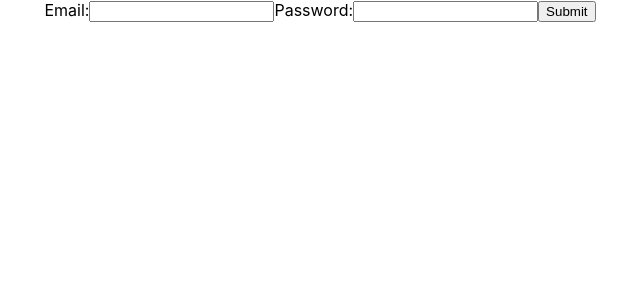
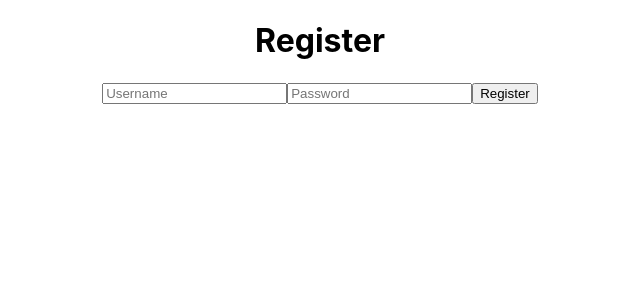
Before and after one commit to Build-Week-Chef-Portfolio-5/frontend, a React (Create React App) app in the folder chef-portfolio/: page /register in a window 1280 px wide. Shown: the top 300 px of the page, without its empty margins (320-960 px from the left). Built offline with nearby package versions, Linux system fonts and the light colour scheme.

Commit message:
build login and register form, start on chefportfolio component

```diff
--- a/chef-portfolio/src/App.js
+++ b/chef-portfolio/src/App.js
@@ -1,45 +1,59 @@
 import React, { useState } from "react";
+import { BrowserRouter as Router, Route } from "react-router-dom";
 import "./App.css";
 
+//components
+import PrivateRoute from "./components/PrivateRoute";
+import Login from "./components/Login";
+import Register from "./components/Register";
+import ChefPortfolio from "./components/ChefPortfolio";
+
 function App() {
-  const [user, setUser] = useState({ email: "", password: ""});
+  // const [user, setUser] = useState({ email: "", password: ""});
 
-  const handleChange = event => {
-    setUser({ ...user, [event.target.name]: event.target.value });
-  };
+  // const handleChange = event => {
+  //   setUser({ ...user, [event.target.name]: event.target.value });
+  // };
 
-  const handleSubmit = event => {
-    event.preventDefault();
-    console.log(user.email);
-    console.log(user.password);
-  }
+  // const handleSubmit = event => {
+  //   event.preventDefault();
+  //   console.log(user.email);
+  //   console.log(user.password);
+  // }
 
   return (
-    <div className="App">
-      <form onSubmit={event => handleSubmit(event)}>
-        <label>
-          Email:
-          <input
-            type="text"
-            name="email"
-            value={user.email}
-            onChange={event => handleChange(event)}
-          />
-        </label>
+    <Router>
+      <div className="App">
+        <Route exact path="/" component={Login} />
+        <Route path="/register" component={Register} />
+        <PrivateRoute path="/chef-portfolio" component={ChefPortfolio} />
+      </div>
+    </Router>
+    // <div className="App">
+    //   <form onSubmit={event => handleSubmit(event)}>
+    //     <label>
+    //       Email:
+    //       <input
+    //         type="text"
+    //         name="email"
+    //         value={user.email}
+    //         onChange={event => handleChange(event)}
+    //       />
+    //     </label>
 
-        <label>
-          Password:
-          <input
-            type="text"
-            name="password"
-            value={user.password}
-            onChange={event => handleChange(event)}
-          />
-        </label>
+    //     <label>
+    //       Password:
+    //       <input
+    //         type="text"
+    //         name="password"
+    //         value={user.password}
+    //         onChange={event => handleChange(event)}
+    //       />
+    //     </label>
 
-        <button>Submit</button>
-      </form>
-    </div>
+    //     <button>Submit</button>
+    //   </form>
+    // </div>
   );
 }
 
--- /dev/null
+++ b/chef-portfolio/src/components/ChefPortfolio.js
@@ -0,0 +1,25 @@
+import React, { useState, useEffect } from "react";
+import { axiosWithAuth } from "../utils/axiosWithAuth";
+
+const ChefPortfolio = () => {
+    const [posts, setPosts] = useState([]);
+
+    useEffect(() => {
+        axiosWithAuth()
+        .get("/:id/posts")
+        .then(res => {
+            setPosts(res.data);
+            console.log(posts)
+        })
+        .catch(err => console.log("sorry, an error has occurred while fetching chef portfolio page", err))
+    }, []);
+
+    return (
+        <>
+        <h1>Welcome to your Chef Portfolio</h1>
+        {/* will be putting the components w/forms for the recipes CRUD and mapping through */}
+        </>
+    );
+};
+
+export default ChefPortfolio;
--- a/chef-portfolio/src/components/Login.js
+++ b/chef-portfolio/src/components/Login.js
@@ -1,9 +1,60 @@
-import React, {useState} from "react";
-import "./Login.css";
+import React, { useState } from "react";
+import { axiosWithAuth } from "../utils/axiosWithAuth";
+// import "./Login.css";
 
-const Login = (props) = > {
-    const [inputValue, setInputValue] = useState("");
-}
+const initialState = {
+  username: "",
+  password: "",
+  isFetching: false
+};
 
+const Login = props => {
+  const [inputValues, setInputValues] = useState(initialState);
+
+  const handleChange = e => {
+    setInputValues({ ...inputValues, [e.target.name]: e.target.value });
+  };
+
+  const handleSubmit = e => {
+    e.preventDefault();
+    setInputValues({ ...inputValues, isFetching: true });
+    axiosWithAuth()
+      .post("/login")
+      .then(res => {
+        localStorage.getItem("token", res.data.payload);
+        props.history.push("/chef-portfolio"); // this is the name of the page that it will "push" to after a user logs in with correct credentials
+      })
+      .catch(err =>
+        console.log("sorry, an error has occured with logging you in", err)
+      );
+  };
+
+  return (
+    <>
+      <h1>Login</h1>
+      <div>
+        <form onSubmit={handleSubmit}>
+          <input
+            type="text"
+            name="username"
+            placeholder="Username"
+            value={inputValues.username}
+            onChange={handleChange}
+          />
+          <input
+            type="text"
+            name="password"
+            placeholder="Password"
+            value={inputValues.password}
+            onChange={handleChange}
+          />
+          <button>Login</button>
+          {inputValues.isFetching && "...Logging You In"}{" "}
+          {/* optional loading state */}
+        </form>
+      </div>
+    </>
+  );
+};
 
 export default Login;
--- a/chef-portfolio/src/components/Register.js
+++ b/chef-portfolio/src/components/Register.js
@@ -0,0 +1,63 @@
+import React, { useState } from "react";
+import { axiosWithAuth } from "../utils/axiosWithAuth";
+
+const initialState = {
+  username: "",
+  password: "",
+  name: "",
+  location: "",
+  contact_info: "",
+  isFetching: false
+};
+
+const Register = props => {
+  const [data, setData] = useState(initialState);
+
+  const handleChange = e => {
+    setData({ ...data, [e.target.name]: e.target.value });
+  };
+
+  const handleSubmit = e => {
+    e.preventDefault();
+    setData({ ...data, isFetching: true });
+    axiosWithAuth()
+      .post("/register")
+      .then(res => {
+        localStorage.getItem("token", res.data.payload);
+        props.history.push("/chef-portfolio");
+      })
+      .catch(err =>
+        console.log("sorry, an error has occured while registering your information", err)
+      );
+  };
+
+  return (
+    <>
+      <h1>Register</h1>
+      <div>
+        <form onSubmit={handleSubmit}>
+          <input
+            type="text"
+            name="username"
+            placeholder="Username"
+            value={data.username}
+            onChange={handleChange}
+          />
+          <input
+            type="text"
+            name="password"
+            placeholder="Password"
+            value={data.password}
+            onChange={handleChange}
+          />
+          {/* make an three inputs in this form for name, location, and contact_info */}
+          <button>Register</button>
+          {data.isFetching && "...Registering Profile"}{" "}
+          {/* optional loading state */}
+        </form>
+      </div>
+    </>
+  );
+};
+
+export default Register;
--- a/chef-portfolio/src/utils/axiosWithAuth.js
+++ b/chef-portfolio/src/utils/axiosWithAuth.js
@@ -3,7 +3,7 @@ import axios from "axios";
 export const axiosWithAuth = () => {
     const token = localStorage.getItem("token");
     return axios.create({
-        baseURL: "api/chefs",
+        baseURL: "https://chefposts.herokuapp.com/api/chefs",
         headers: {
             Authorization: token
         }
```
Also changed, not shown: chef-portfolio/src/components/NavBar.js (added).
